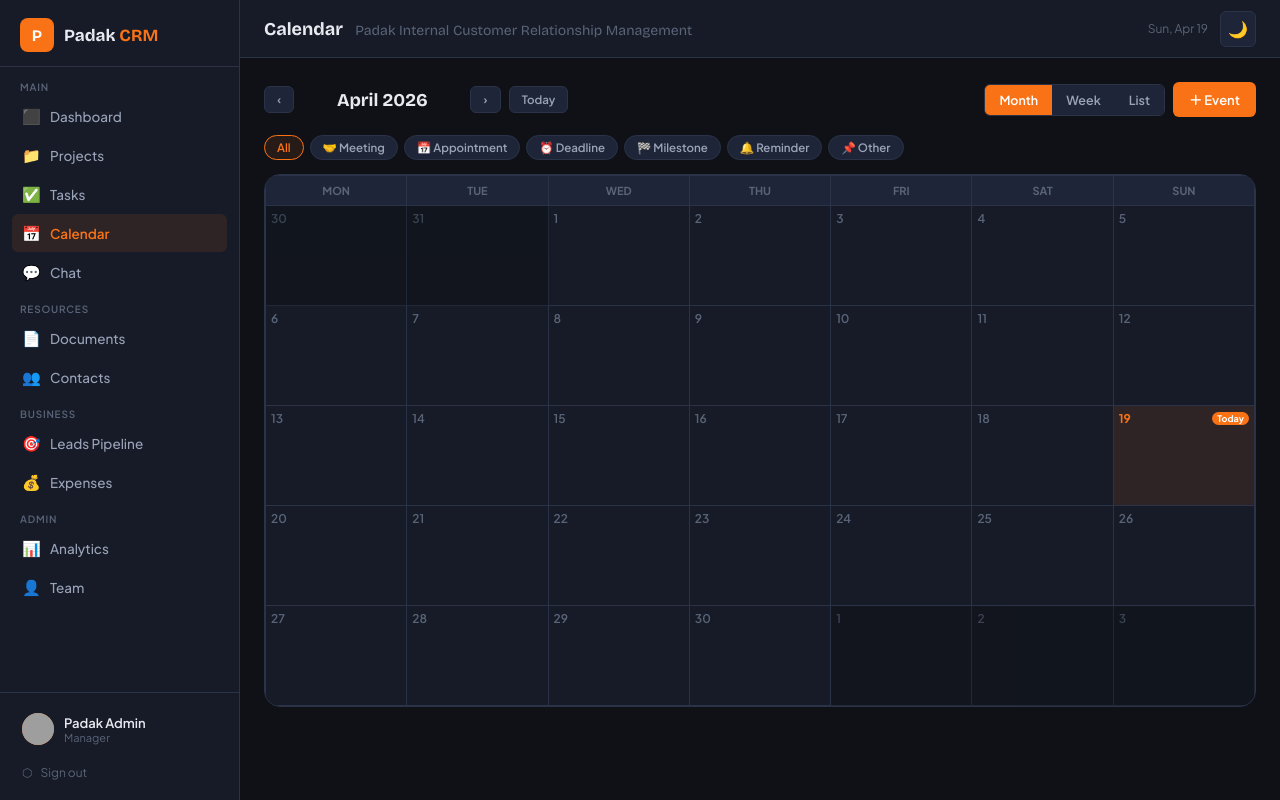
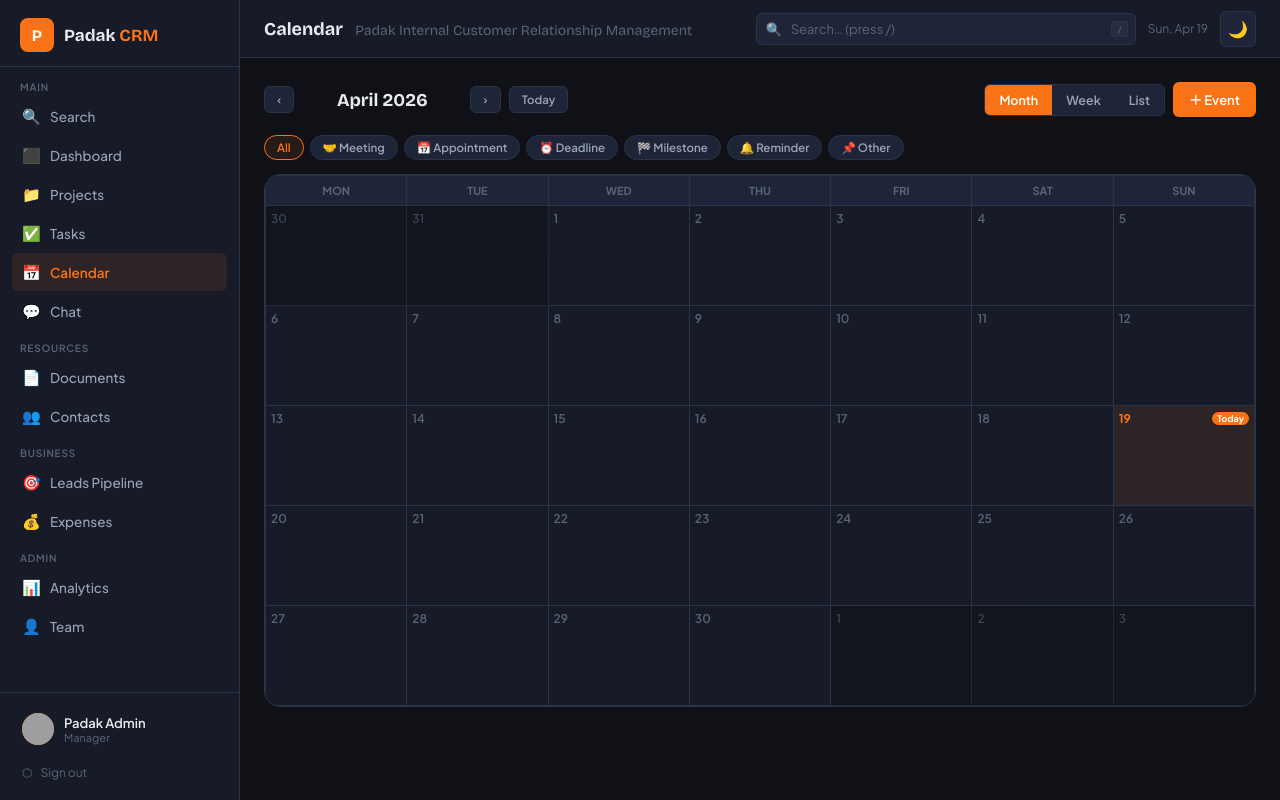
Before and after one commit to Vigneshgbe/Project_Management_System, a PHP site: page /projects_management/calendar.php in a window 1280 px wide. Run offline with PHP 8.4, Linux system fonts and the light colour scheme; a user stored in the database is signed in; data comes from the database, SQL or seed files in the repository; tables that the repository leaves empty or names only in its code hold one stand-in row (values such as "Sample post"); grey boxes are pictures that could not be loaded.

Commit message:
search nav added to layout section

```diff
--- a/includes/layout.php
+++ b/includes/layout.php
@@ -107,6 +107,26 @@ input,select,textarea{font-family:var(--font)}
 .btn-sm{padding:5px 12px;font-size:12px}
 .btn-icon{padding:7px;gap:0}
 #hamburger{display:none;background:none;border:none;color:var(--text);font-size:20px;padding:4px;cursor:pointer}
+
+/* GLOBAL SEARCH BAR */
+#global-search-wrap{position:relative;flex:1;max-width:380px}
+#global-search{width:100%;background:var(--bg3);border:1px solid var(--border);border-radius:var(--radius-sm);padding:7px 36px 7px 34px;color:var(--text);font-size:13px;font-family:var(--font);transition:border-color .15s;outline:none}
+#global-search:focus{border-color:var(--orange)}
+#global-search::placeholder{color:var(--text3)}
+.gs-icon{position:absolute;left:10px;top:50%;transform:translateY(-50%);font-size:13px;color:var(--text3);pointer-events:none}
+#gs-kbd{position:absolute;right:8px;top:50%;transform:translateY(-50%);font-size:10px;background:var(--bg4);border:1px solid var(--border);border-radius:3px;padding:1px 5px;color:var(--text3)}
+#gs-dropdown{position:absolute;top:calc(100% + 4px);left:0;right:0;background:var(--bg2);border:1px solid var(--border);border-radius:var(--radius);box-shadow:var(--shadow-lg);z-index:500;display:none;max-height:400px;overflow-y:auto}
+#gs-dropdown.open{display:block}
+.gs-item{display:flex;align-items:center;gap:10px;padding:9px 14px;cursor:pointer;transition:background .1s;text-decoration:none;color:inherit}
+.gs-item:hover,.gs-item.selected{background:var(--bg3)}
+.gs-item-icon{font-size:16px;flex-shrink:0;width:26px;text-align:center}
+.gs-item-label{flex:1;min-width:0;font-size:13px;font-weight:600;color:var(--text);white-space:nowrap;overflow:hidden;text-overflow:ellipsis}
+.gs-item-sub{font-size:11.5px;color:var(--text3);white-space:nowrap}
+.gs-footer{padding:8px 14px;border-top:1px solid var(--border);font-size:11.5px;color:var(--text3);text-align:center;cursor:pointer}
+.gs-footer:hover{color:var(--orange)}
+.gs-section-lbl{padding:5px 14px 3px;font-size:10px;font-weight:700;color:var(--text3);text-transform:uppercase;letter-spacing:.06em;background:var(--bg3)}
+@media(max-width:900px){#global-search-wrap{max-width:200px}}
+@media(max-width:600px){#global-search-wrap{display:none}}
 
 /* CONTENT */
 #content{padding:24px;flex:1}
@@ -230,6 +250,9 @@ select.form-control{cursor:pointer}
   </div>
   <div class="nav-section">
     <div class="nav-label">Main</div>
+    <a href="search.php" class="nav-item <?= $activePage==='search'?'active':'' ?>">
+      <span class="icon">🔍</span> Search
+    </a>
     <a href="dashboard.php" class="nav-item <?= $activePage==='dashboard'?'active':'' ?>">
       <span class="icon">⬛</span> Dashboard
     </a>
@@ -296,6 +319,14 @@ select.form-control{cursor:pointer}
   <header id="header">
     <button id="hamburger" onclick="toggleSidebar()">☰</button>
     <div class="header-title"><?= h($pageTitle) ?> <span><?= SITE_NAME ?></span></div>
+    <!-- GLOBAL SEARCH -->
+    <div id="global-search-wrap">
+      <span class="gs-icon">🔍</span>
+      <input type="text" id="global-search" placeholder="Search… (press /)" autocomplete="off"
+        oninput="gsInput(this)" onkeydown="gsKey(event)">
+      <span id="gs-kbd">/</span>
+      <div id="gs-dropdown"></div>
+    </div>
     <span style="font-size:12px;color:var(--text3)"><?= date('D, M j') ?></span>
     <button id="theme-toggle" onclick="toggleTheme()" title="Toggle dark/light mode" aria-label="Toggle theme">
       <span class="icon-dark">🌙</span>
@@ -351,6 +382,59 @@ function toggleDropdown(id){
 document.querySelectorAll('.modal-overlay').forEach(function(o){
   o.addEventListener('click',function(e){if(e.target===this)this.classList.remove('open')});
 });
+
+/* GLOBAL SEARCH */
+var _gsDebounce=null, _gsIdx=-1, _gsSuggs=[];
+function gsInput(el){
+  clearTimeout(_gsDebounce);
+  var q=el.value.trim();
+  var dd=document.getElementById('gs-dropdown');
+  document.getElementById('gs-kbd').style.display=q?'none':'block';
+  if(!q){dd.classList.remove('open');return;}
+  if(q.length<2){return;}
+  _gsDebounce=setTimeout(function(){
+    fetch('search_api.php?action=suggest&q='+encodeURIComponent(q))
+      .then(function(r){return r.json();})
+      .then(function(d){
+        _gsSuggs=d.suggestions||[];
+        _gsIdx=-1;
+        renderGsDrop(q,_gsSuggs);
+      }).catch(function(){});
+  },220);
+}
+function renderGsDrop(q,suggs){
+  var dd=document.getElementById('gs-dropdown');
+  if(!suggs.length){dd.classList.remove('open');return;}
+  var html='';
+  var lastType='';
+  suggs.forEach(function(s,i){
+    if(s.type!==lastType){html+='<div class="gs-section-lbl">'+s.type+'s</div>';lastType=s.type;}
+    html+='<a href="'+s.url+'" class="gs-item" data-idx="'+i+'">'
+      +'<span class="gs-item-icon">'+s.icon+'</span>'
+      +'<span class="gs-item-label">'+escGS(s.label)+'</span>'
+      +'<span class="gs-item-sub">'+escGS(s.sub||'')+'</span>'
+      +'</a>';
+  });
+  html+='<div class="gs-footer" onclick="location.href='search.php?q='+encodeURIComponent(document.getElementById('global-search').value)">See all results →</div>';
+  dd.innerHTML=html;
+  dd.classList.add('open');
+}
+function gsKey(e){
+  var dd=document.getElementById('gs-dropdown');
+  var items=dd.querySelectorAll('.gs-item');
+  if(!dd.classList.contains('open')&&e.key==='Enter'){
+    var q=document.getElementById('global-search').value.trim();
+    if(q)location.href='search.php?q='+encodeURIComponent(q);
+    return;
+  }
+  if(e.key==='ArrowDown'){e.preventDefault();_gsIdx=Math.min(_gsIdx+1,items.length-1);items.forEach(function(el,i){el.classList.toggle('selected',i===_gsIdx);});}
+  else if(e.key==='ArrowUp'){e.preventDefault();_gsIdx=Math.max(_gsIdx-1,0);items.forEach(function(el,i){el.classList.toggle('selected',i===_gsIdx);});}
+  else if(e.key==='Enter'){e.preventDefault();if(_gsIdx>=0&&items[_gsIdx]){location.href=items[_gsIdx].href;}else{var q=document.getElementById('global-search').value.trim();if(q)location.href='search.php?q='+encodeURIComponent(q);}}
+  else if(e.key==='Escape'){dd.classList.remove('open');document.getElementById('global-search').blur();}
+}
+document.addEventListener('click',function(e){if(!e.target.closest('#global-search-wrap'))document.getElementById('gs-dropdown').classList.remove('open');});
+document.addEventListener('keydown',function(e){if(e.key==='/'&&!['INPUT','TEXTAREA'].includes(document.activeElement.tagName)){e.preventDefault();document.getElementById('global-search').focus();}});
+function escGS(s){return String(s||'').replace(/&/g,'&amp;').replace(/</g,'&lt;').replace(/>/g,'&gt;');}
 <?php if (!empty($_SESSION['crm_flash'])): ?>
 toast(<?= json_encode($_SESSION['crm_flash']['msg']) ?>,<?= json_encode($_SESSION['crm_flash']['type']) ?>);
 <?php unset($_SESSION['crm_flash']); endif; ?>
```
